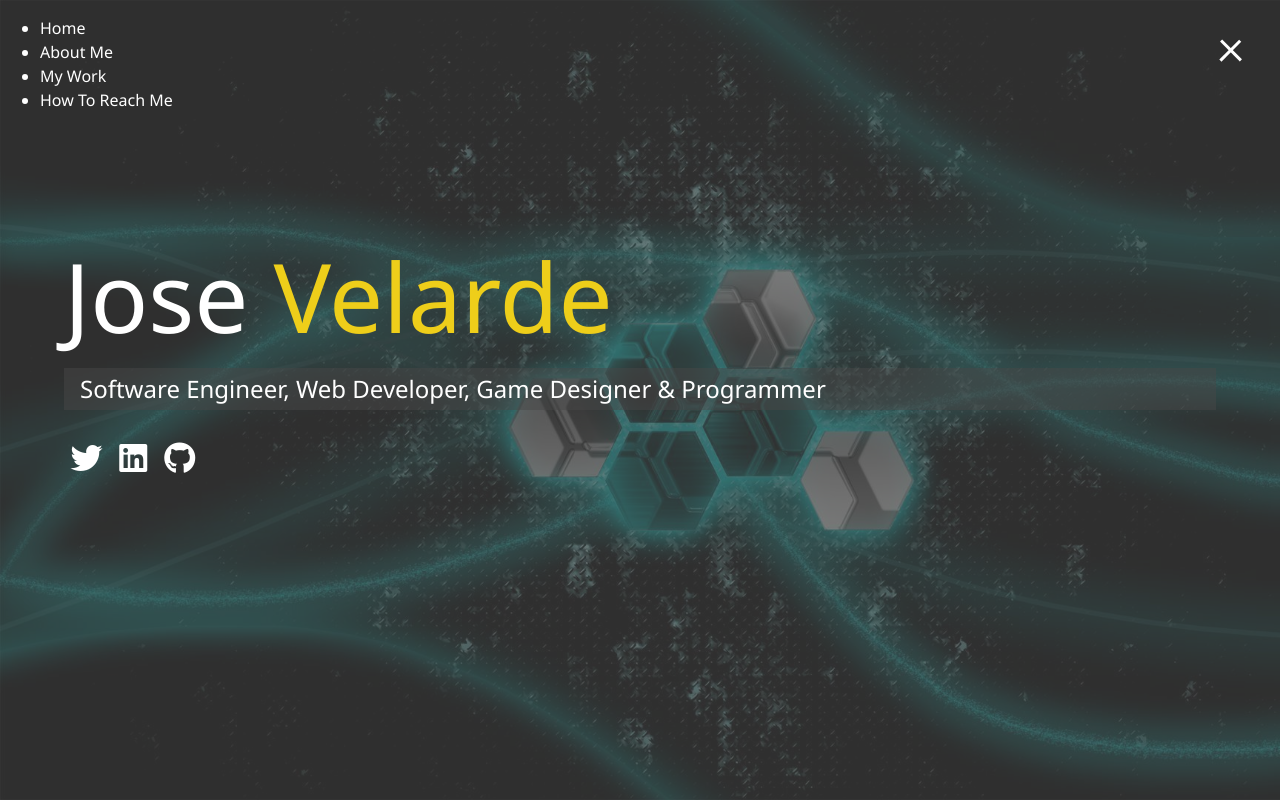
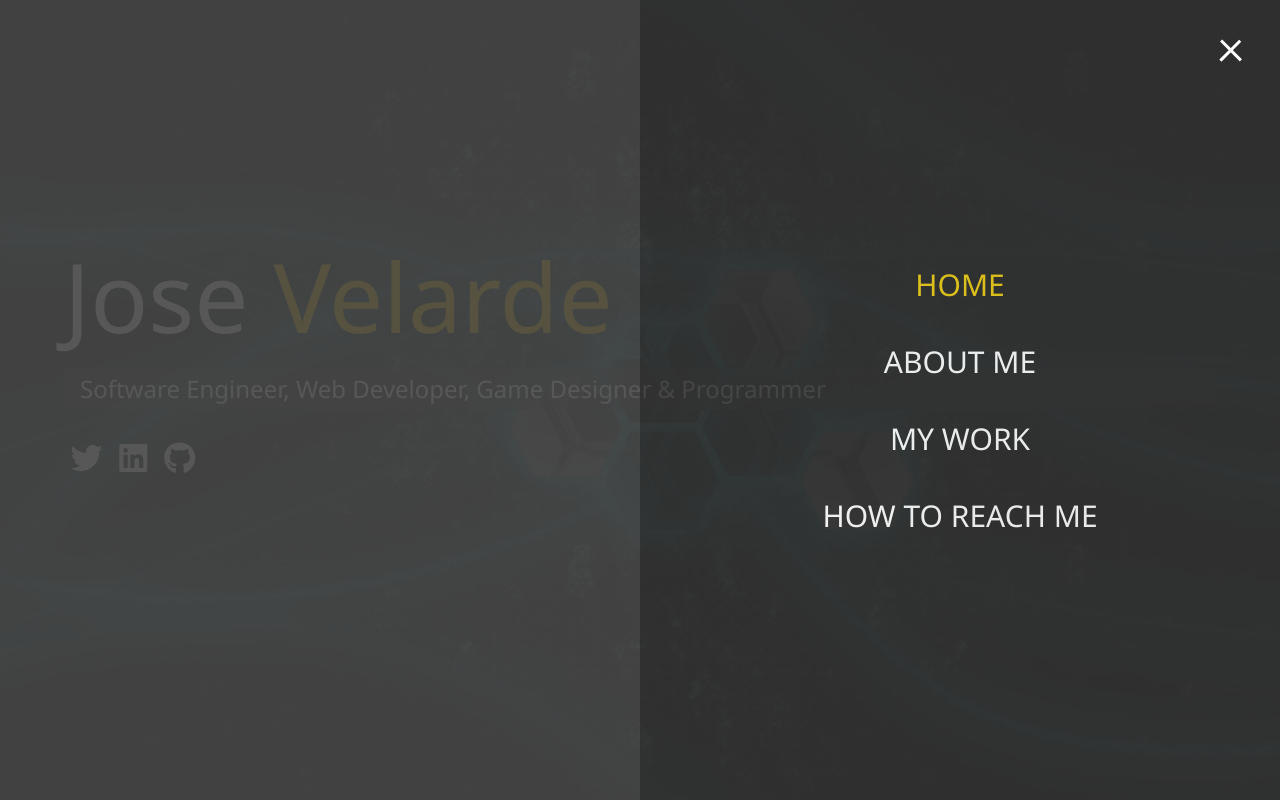
Before and after one commit to joavelar/Personal-Portfolio, a website: page index.html in a window 1280 px wide. Both pictures are taken after a click on the element 1231 px from the left and 47 px from the top of the page. Drawn offline with Linux system fonts and the light colour scheme.

Commit message:
Added menu overlay

```diff
--- a/index.html
+++ b/index.html
@@ -21,7 +21,7 @@
             </div>
 
             <ul class="menu-nav">
-                <li class="nav-item">
+                <li class="nav-item current">
                     <a href="#" class="nav-link">Home</a>
                 </li>
                 <li class="nav-item">
--- a/scss/_menu.scss
+++ b/scss/_menu.scss
@@ -37,4 +37,90 @@
             }
         }
     }
+
+
 }
+
+//Menu overlay
+.menu {
+    position: fixed;
+    top: 0;
+    width: 100%;
+    opacity: 0.9;
+    visibility: hidden;
+
+    &.show {
+        visibility: visible;
+    }
+
+    &-branding, &-nav {
+        display: flex;
+        flex-flow: column wrap;
+        align-items: center;
+        justify-content: center;
+        float: left;
+        width: 50%;
+        height: 100vh;
+        overflow: hidden;
+    }
+
+    &-nav {
+        margin: 0;
+        padding: 0;
+        background: darken($primary-color, 8);
+        list-style: none;
+        transform: translate3d(100%, 0, 0);
+        @include easeOut;
+
+        &.show {
+            transform: translate3d(0, 0, 0);
+        }
+    }
+
+    &-branding {
+        background: $primary-color;
+        @include easeOut;
+        transform: translate3d(-100%, 0, 0);
+
+        &.show {
+            transform: translate3d(0, 0, 0);
+        }
+    }
+
+    .nav-item {
+        transform: translate3d(0, -600px, 0);
+        @include easeOut;
+
+        &.show {
+            //slide from top
+            transform: translate3d(0, 0, 0);
+        }
+
+        &.current > a{
+            color: $secondary-color;
+        }
+    }
+
+    .nav-link {
+        display: inline-block;
+        position: relative;
+        font-size: 30px;
+        text-transform: uppercase;
+        padding: 1rem 0;
+        font-weight: 300;
+        color: #fff;
+        text-decoration: none;
+        @include easeOut
+
+    }
+    .nav-link:hover {
+        color: $secondary-color;
+    }
+}
+
+//delay each nav item slide by .1s
+@for $x from 1 through 4 {
+    .nav-item:nth-child(#{$x}) {
+        transition-delay: $x * 0.1s;
+    }
+}
```
Also changed, not shown: css/main.css.
